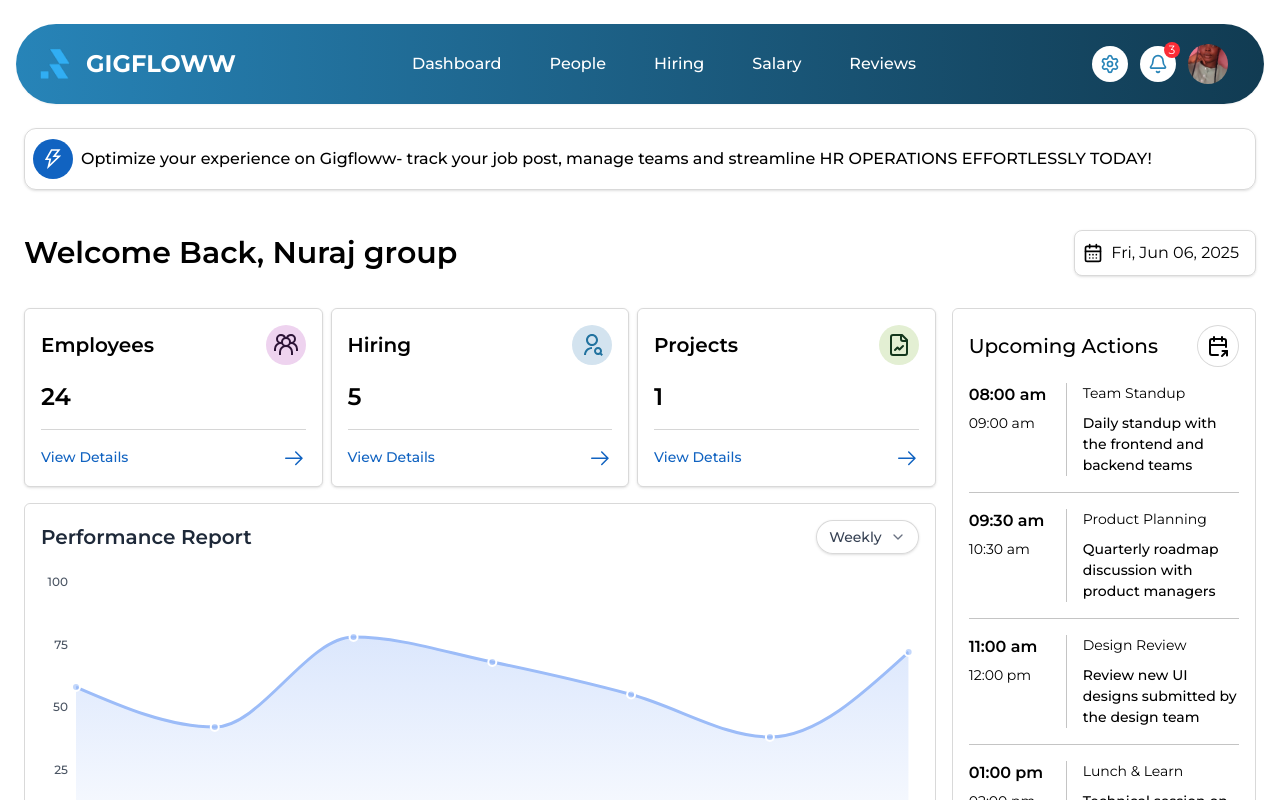
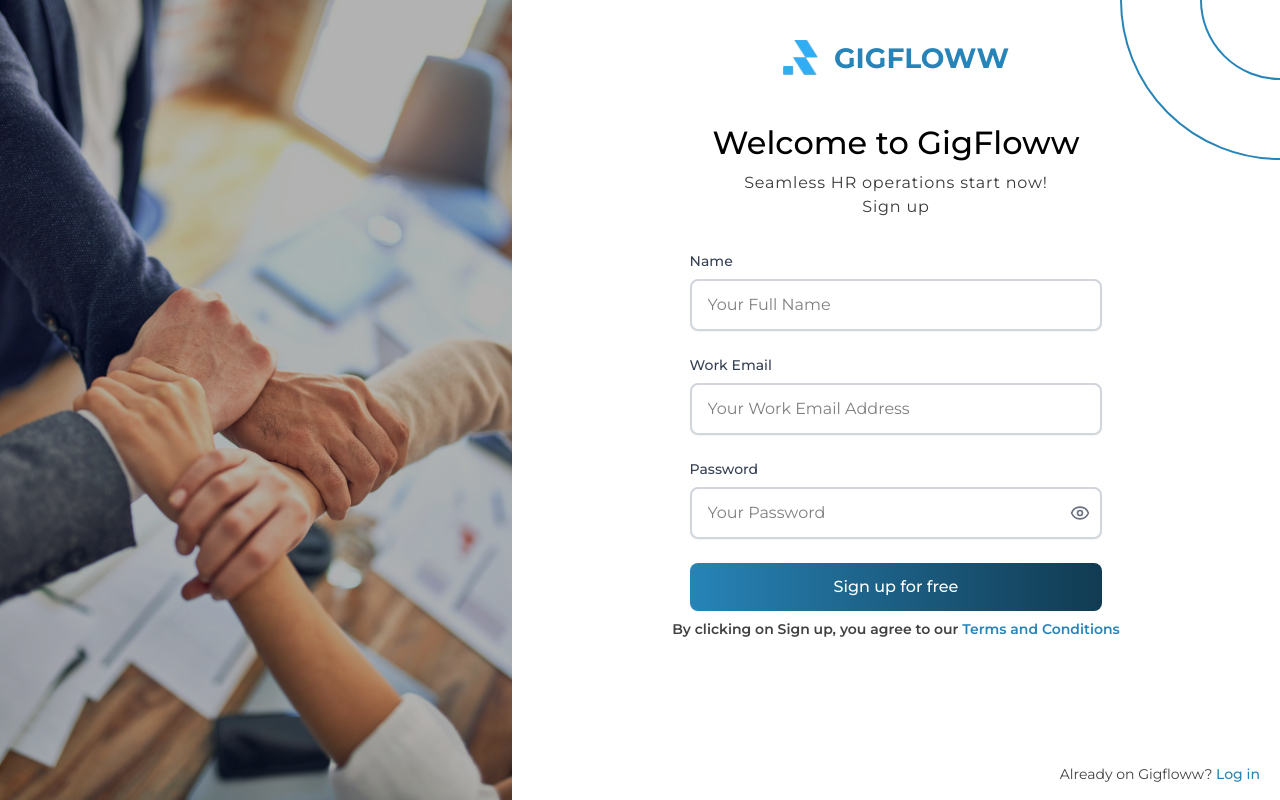
Before and after one commit to Ayushkumarxx/gigfloww, a React (Vite) app: page / in a window 1280 px wide. Shown: the top 800 px of the page. Built offline with nearby package versions, Linux system fonts and the light colour scheme.

Commit message:
added and fixed code

```diff
--- a/src/App.tsx
+++ b/src/App.tsx
@@ -1,21 +1,18 @@
-import React from 'react';
-import { BrowserRouter as Router, Routes, Route } from 'react-router-dom';
-import Pages  from './pages/export';
-
-
+import React from "react";
+import { BrowserRouter as Router, Routes, Route } from "react-router-dom";
+import Pages from "./pages/export";
 
 const App: React.FC = () => {
   return (
     <Router>
+      <Routes>
 
-      <Routes>
-        <Route path="/" element={<Pages.dashboard/>} />
-          <Route path="/dashboard" element={<Pages.dashboard/>} />
-            <Route path="/People" element={<Pages.people/>} />
-            <Route path="/Hiring" element={<Pages.hiring/>} />
-            <Route path="/Salary" element={<Pages.salary/>} />
-            <Route path="/Reviews" element={<Pages.review/>} />
-
+        <Route path="/" element={<Pages.auth />} />
+        <Route path="/dashboard" element={<Pages.dashboard />} />
+        <Route path="/People" element={<Pages.people />} />
+        <Route path="/Hiring" element={<Pages.hiring />} />
+        <Route path="/Salary" element={<Pages.salary />} />
+        <Route path="/Reviews" element={<Pages.review />} />
       </Routes>
     </Router>
   );
--- a/src/pages/auth/Auth.tsx
+++ b/src/pages/auth/Auth.tsx
@@ -2,10 +2,14 @@
 import { Eye, EyeOff } from "lucide-react";
 import Layouts from "../../shared/layout/export";
 import Assets from "../../assets/export";
+import { useNavigate } from "react-router-dom";
+
 
 const Auth: React.FC = () => {
   const [isLogin, setIsLogin] = useState(false);
   const [showPassword, setShowPassword] = useState(false);
+  const navigate = useNavigate();
+
   const [formData, setFormData] = useState({
     name: "",
     email: "",
@@ -26,10 +30,12 @@
       email: formData.email,
       password: formData.password,
     });
-      // Handle login logic here
+    // Handle login logic here (add validation or API call)
+    navigate("/dashboard"); //  redirect to dashboard
   } else {
     console.log("Signup data:", formData);
     // Handle signup logic here
+    navigate("/dashboard"); //  redirect to dashboard
   }
   };
 
```
Lines whose indentation alone changed are shown as unchanged.
